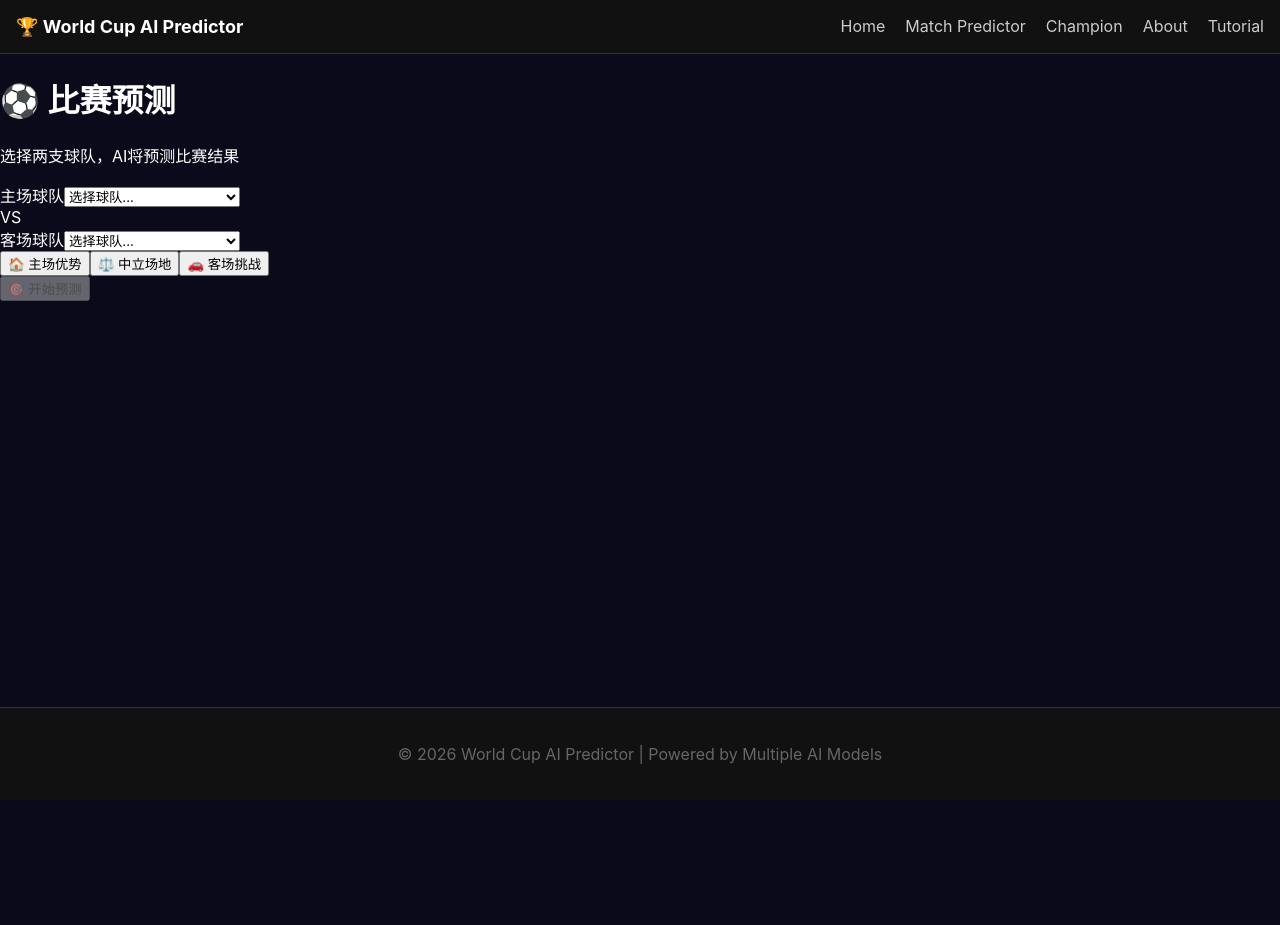
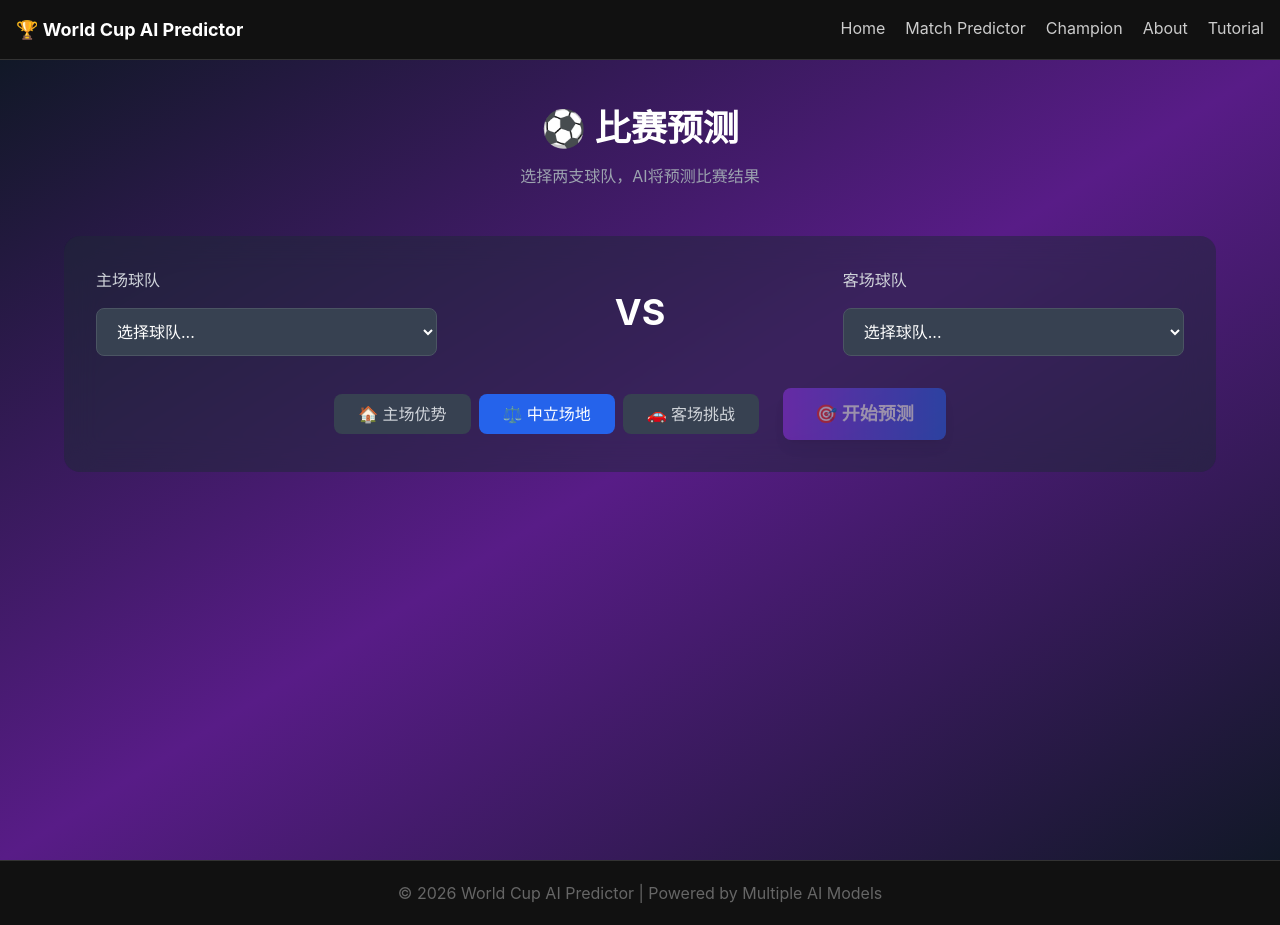
Before and after one commit to icyman926/worldcup-AIpredictor, a Next.js app in the folder website/: page /predict in a window 1280 px wide. Before the commit the page ends 800 px from the top, so only its background shows below. Built offline with nearby package versions, Linux system fonts and the light colour scheme.

Commit message:
Add Tailwind CSS config

```diff
--- /dev/null
+++ b/website/next.config.js
@@ -0,0 +1,6 @@
+/** @type {import('next').NextConfig} */
+const nextConfig = {
+  reactStrictMode: true,
+}
+
+module.exports = nextConfig
--- /dev/null
+++ b/website/postcss.config.js
@@ -0,0 +1,6 @@
+module.exports = {
+  plugins: {
+    tailwindcss: {},
+    autoprefixer: {},
+  },
+}
--- a/website/styles/globals.css
+++ b/website/styles/globals.css
@@ -1,3 +1,7 @@
+@tailwind base;
+@tailwind components;
+@tailwind utilities;
+
 body {
   background: #0a0a1a;
   color: #fff;
@@ -37,6 +41,10 @@
   }
 }
 
+.animate-spin {
+  animation: spin 1s linear infinite;
+}
+
 ::-webkit-scrollbar {
   width: 8px;
 }
--- /dev/null
+++ b/website/tailwind.config.js
@@ -0,0 +1,11 @@
+/** @type {import('tailwindcss').Config} */
+module.exports = {
+  content: [
+    "./pages/**/*.{js,ts,jsx,tsx}",
+    "./components/**/*.{js,ts,jsx,tsx}",
+  ],
+  theme: {
+    extend: {},
+  },
+  plugins: [],
+}
```
Also changed, not shown: 1 other file (tests, documents, lock files or other folders).
